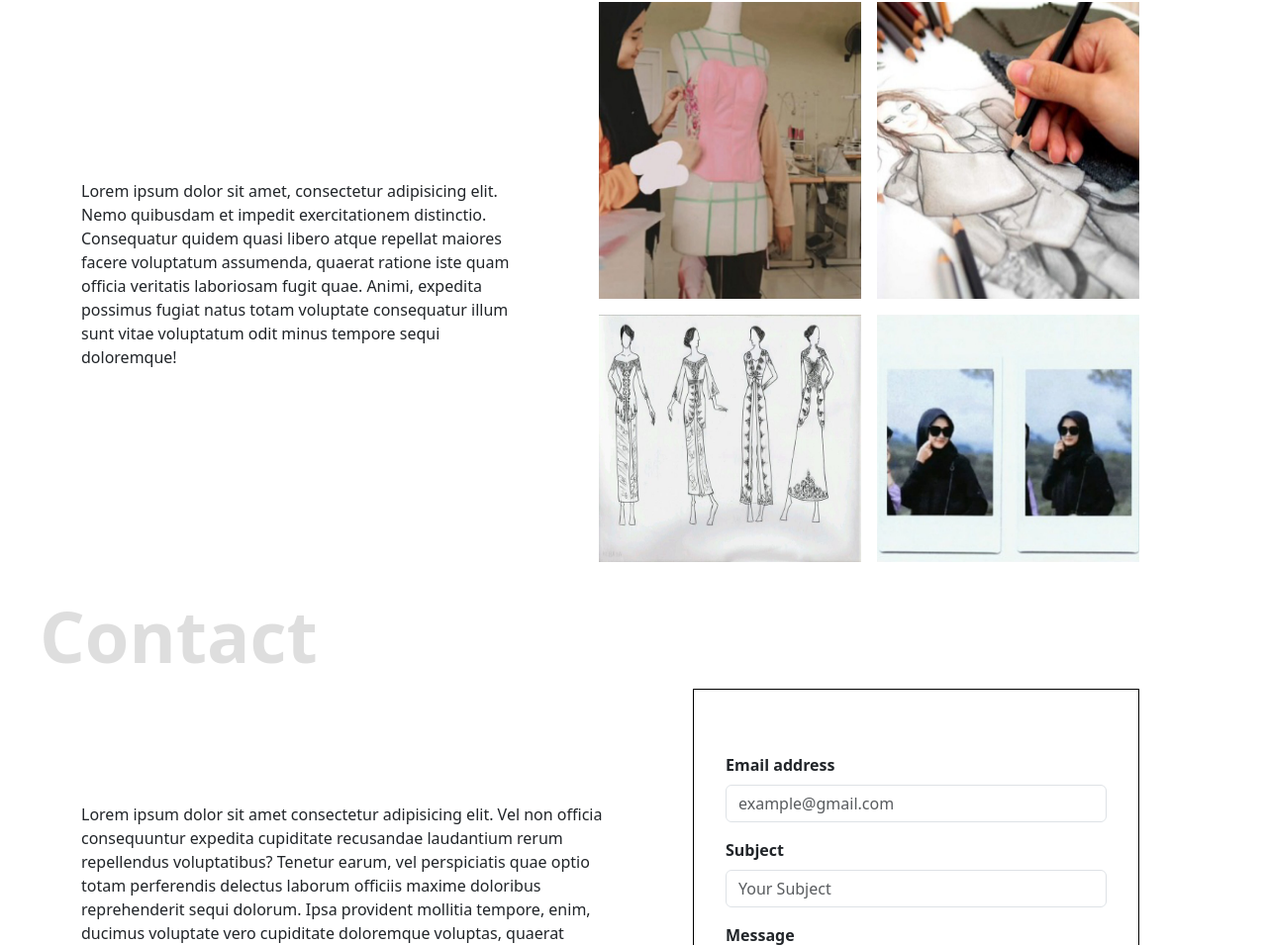
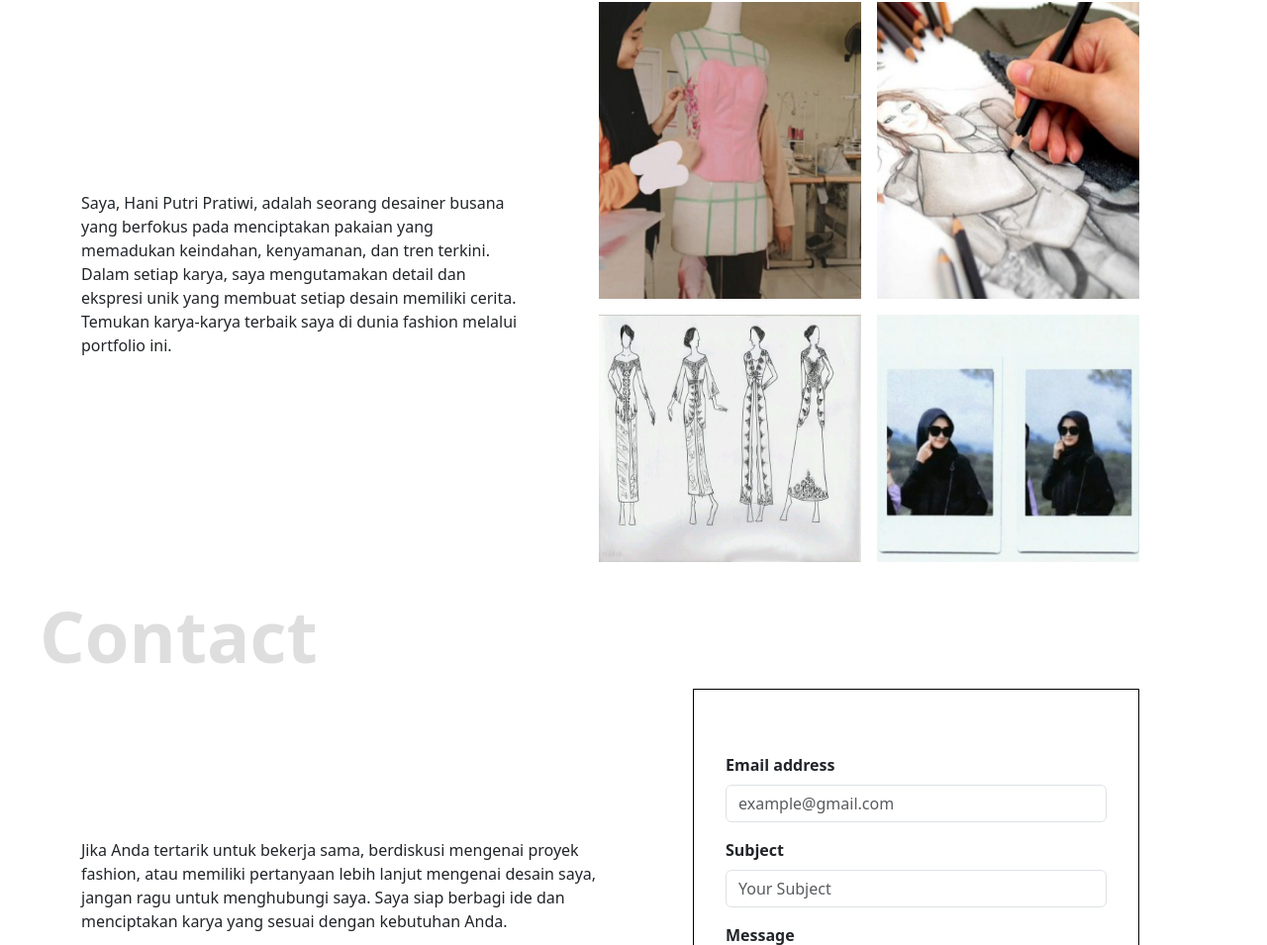
Before and after one commit to HaniPutriPratiwi0111/Portfolio, a plain HTML site: page index.html in a window 1280 px wide. Shown: the part 1241-2196 px from the top of the page at 99% size. Drawn offline with nearby package versions, Linux system fonts and the light colour scheme.

Commit message:
add init

```diff
--- a/index.html
+++ b/index.html
@@ -51,7 +51,7 @@
         </a>
     </section>
     <section id="#about" class="about container">
-        <p>Lorem ipsum, dolor sit amet consectetur adipisicing elit. Optio, recusandae.</p>
+        <p>My experience in fashion.</p>
         <div class="about-exp">
             <div class="about-exp-item">
                 <div class="about-exp-item-header">
@@ -88,7 +88,7 @@
     <section id="work" class="work container">
         <div class="row d-flex align-items-center gap-5">
             <div class="col-12 col-md-5">
-                <p>Lorem ipsum dolor sit amet, consectetur adipisicing elit. Nemo quibusdam et impedit exercitationem distinctio. Consequatur quidem quasi libero atque repellat maiores facere voluptatum assumenda, quaerat ratione iste quam officia veritatis laboriosam fugit quae. Animi, expedita possimus fugiat natus totam voluptate consequatur illum sunt vitae voluptatum odit minus tempore sequi doloremque!</p>
+                <p>Saya, Hani Putri Pratiwi, adalah seorang desainer busana yang berfokus pada menciptakan pakaian yang memadukan keindahan, kenyamanan, dan tren terkini. Dalam setiap karya, saya mengutamakan detail dan ekspresi unik yang membuat setiap desain memiliki cerita. Temukan karya-karya terbaik saya di dunia fashion melalui portfolio ini.</p>
             </div>
             <div class="col-12 col-md-6 work-img">
                 <div id="work-3" class="work-img-item">
@@ -109,7 +109,7 @@
     <section id="contact" class="contact container">
         <div class="row d-flex align-items-center gap-5">
             <div class="col-12 col-lg-6">
-                <p>Lorem ipsum dolor sit amet consectetur adipisicing elit. Vel non officia consequuntur expedita cupiditate recusandae laudantium rerum repellendus voluptatibus? Tenetur earum, vel perspiciatis quae optio totam perferendis delectus laborum officiis maxime doloribus reprehenderit sequi dolorum. Ipsa provident mollitia tempore, enim, ducimus voluptate vero cupiditate doloremque voluptas, quaerat delectus saepe libero.</p>
+                <p>Jika Anda tertarik untuk bekerja sama, berdiskusi mengenai proyek fashion, atau memiliki pertanyaan lebih lanjut mengenai desain saya, jangan ragu untuk menghubungi saya. Saya siap berbagi ide dan menciptakan karya yang sesuai dengan kebutuhan Anda.</p>
                 <div class="row">
                     <div class="col d-flex align-items-center">
                         <img class="w-25" src="Images (2)/Facebook.png" alt="facebook icon" height="45" width="45">
```
